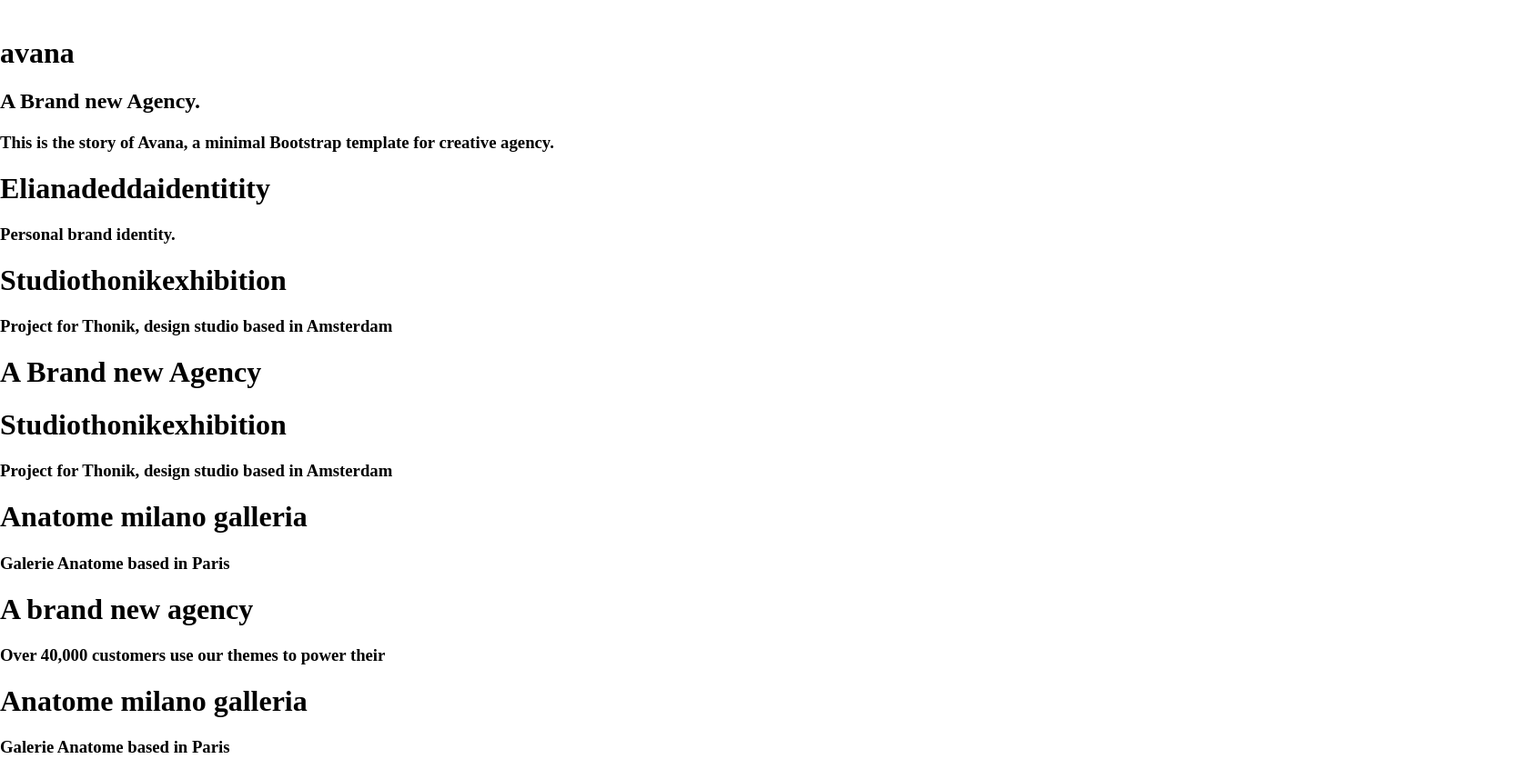
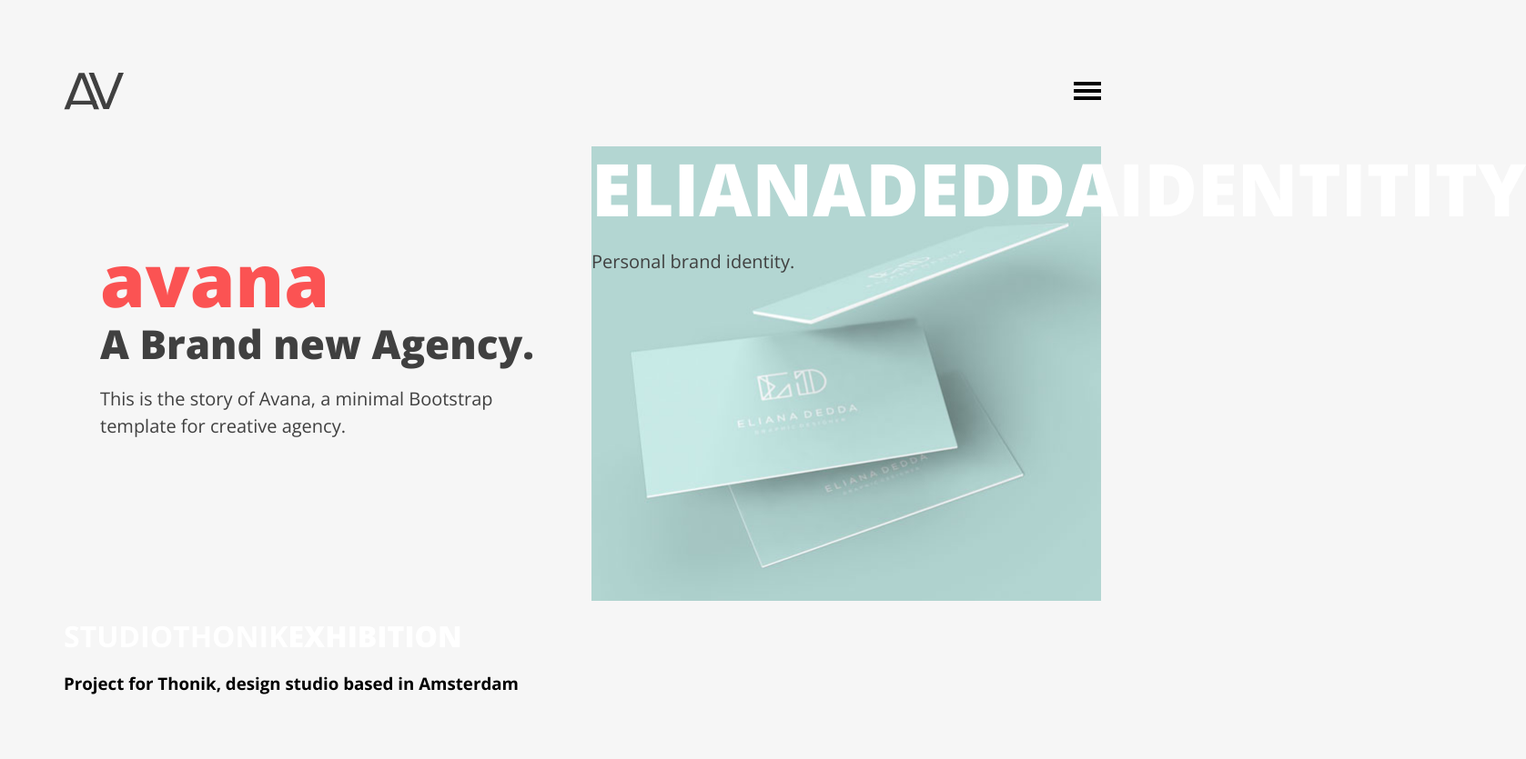
Before and after one commit to Antiher0s/Avana, a plain HTML site: page index.html in a window 1280 px wide. Shown: the top 835 px of the page at 91% size, 1677 px wide, since content can reach past the window. Drawn offline with nearby package versions, Linux system fonts and the light colour scheme.

Commit message:
Push d'avant midi - html 100%, css 10% - 06/01/23

```diff
--- a/css/base/_typography.scss
+++ b/css/base/_typography.scss
@@ -0,0 +1 @@
+@import url('https://fonts.googleapis.com/css2?family=Open+Sans:wght@300;400;500;600;700;800&display=swap');
--- a/css/layout/_global.scss
+++ b/css/layout/_global.scss
@@ -0,0 +1,47 @@
+body{
+    font-family: 'Open Sans', sans-serif;
+    background: #f6f6f6;
+}
+header, main{
+    width: 1140px;
+}
+main{
+    margin: 0 auto;
+}
+.top-page{
+
+    margin: 0 auto;
+    display: flex;
+    gap: 20px;
+    h1, h2{
+        font-weight: 800;
+
+    }
+    h1{
+        margin: 0;
+        color: #fb5353;
+        font-size: 80px;
+    }
+    h2, h3{
+        color: #404040;
+    }
+    h2{
+        margin: 0;
+        font-size: 44px;
+    }
+    h3{
+        line-height: 30px;
+        font-weight: 400;
+        font-size: 20px;
+    }
+}
+.titles{
+    width: calc(50% - 10px);
+    padding: 100px 40px 0;
+}
+.large-project, .small-project{
+    width: calc(50% - 10px);
+}
+.large-project{
+    height: 500px;
+}
--- a/css/layout/_header.scss
+++ b/css/layout/_header.scss
@@ -0,0 +1,37 @@
+header{
+    margin: 80px auto 40px;
+    display: flex;
+    justify-content: space-between;
+    img{
+        display: block;
+    }
+}
+.burger-menu{
+    margin-top: 10px;
+    width: 30px;
+    height: 20px;
+    cursor: pointer;
+    position: relative;
+    div{
+        width: 100%;
+        height: 2px;
+        border: 2px solid black;
+    }
+    div:nth-of-type(1){
+        position: absolute;
+        top: 0%;
+
+    }
+    div:nth-of-type(2){
+        position: absolute;
+        top: 50%;
+        transform: translateY(-50%);
+    }
+    div:nth-of-type(3){
+        position: absolute;
+        top: 100%;
+        transform: translateY(-100%);
+
+    }
+
+}
--- a/css/pages/_home.scss
+++ b/css/pages/_home.scss
@@ -0,0 +1,14 @@
+.large-project{
+    h1{
+        color: #fff;
+        text-transform: uppercase;
+        span{
+            font-weight: 800;
+        }
+    }
+}
+.top-page{
+    .large-project{
+        background: url(../../img/image-1.jpg) center/cover;
+    }
+}
--- a/index.html
+++ b/index.html
@@ -9,12 +9,15 @@
 </head>
 <body>
     <header>
-            <img src="" alt="">
+        <img src="img/logo.png" alt="">
+        <a href="#">
             <div class="burger-menu">
                 <div></div>
                 <div></div>
                 <div></div>
             </div>
+        </a>
+    </header>
     <main>
         <div class="top-page">
             <div class="titles">
@@ -91,6 +94,5 @@
         </nav>
         <blockquote>© 2015 avana LLC.. All rights Resved</blockquote>
     </footer>
-        </header>
 </body>
 </html>
```
Also changed, not shown: about.html (+1 -1 lines), contact.html (+1 -1 lines), works-details.html (+1 -1 lines), css/pages/_contact.scss (added), css/pages/about.min.css (added), css/pages/about.scss (added), css/pages/works-details.min.css (added), css/pages/works-details.scss (added), css/style.min.css, 3 other files. Lines whose indentation alone changed are shown as unchanged.
